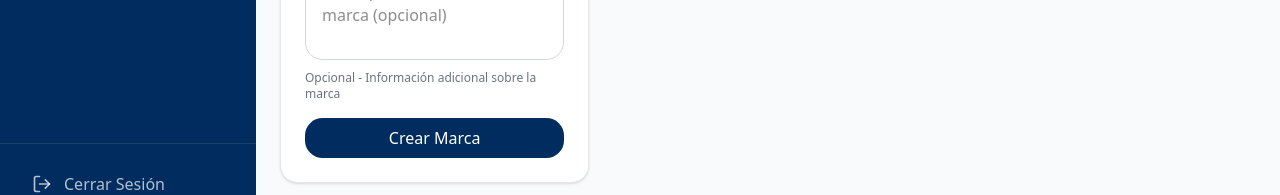
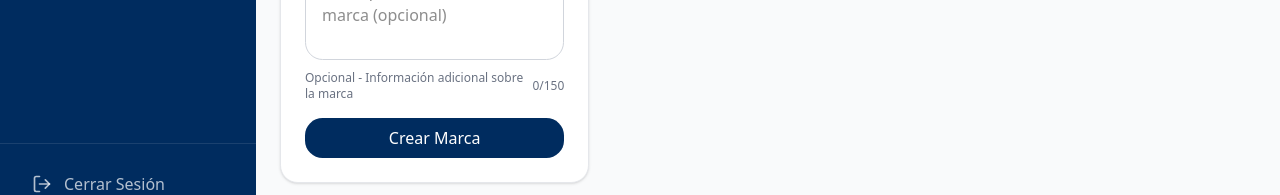
Before and after one commit to Doarmfando/Catalogo, a Next.js app: page /admin/marcas in a window 1280 px wide. Shown: the part 576-771 px from the top of the page. Built offline with nearby package versions, Linux system fonts and the light colour scheme; no server answers; the database is empty.

Commit message:
description en marcas/admin, cards home brands

```diff
--- a/src/features/admin-brands/components/brand-form.tsx
+++ b/src/features/admin-brands/components/brand-form.tsx
@@ -39,6 +39,8 @@ export function BrandForm({ initialData, mode = "create" }: BrandFormProps) {
   const [logoPreview, setLogoPreview] = useState<string | null>(null);
   const [submitting, setSubmitting] = useState(false);
   const [imageError, setImageError] = useState(false);
+
+  const MAX_DESCRIPTION_LENGTH = 150;
 
   useEffect(() => {
     if (initialData) {
@@ -233,14 +235,24 @@ export function BrandForm({ initialData, mode = "create" }: BrandFormProps) {
           </label>
           <textarea
             value={description}
-            onChange={(e) => setDescription(e.target.value)}
+            onChange={(e) => {
+              if (e.target.value.length <= MAX_DESCRIPTION_LENGTH) {
+                setDescription(e.target.value);
+              }
+            }}
             rows={3}
+            maxLength={MAX_DESCRIPTION_LENGTH}
             className="w-full px-4 py-2 border border-gray-300 rounded-lg focus:ring-2 focus:ring-[#002C5F] focus:border-transparent outline-none resize-none"
             placeholder="Descripción breve de la marca (opcional)"
           />
-          <p className="mt-1 text-xs text-gray-500">
-            Opcional - Información adicional sobre la marca
-          </p>
+          <div className="mt-1 flex items-center justify-between">
+            <p className="text-xs text-gray-500">
+              Opcional - Información adicional sobre la marca
+            </p>
+            <p className={`text-xs ${description.length >= MAX_DESCRIPTION_LENGTH ? 'text-red-600 font-semibold' : 'text-gray-500'}`}>
+              {description.length}/{MAX_DESCRIPTION_LENGTH}
+            </p>
+          </div>
         </div>
 
         {/* Submit */}
--- a/src/features/home/components/brands-section.tsx
+++ b/src/features/home/components/brands-section.tsx
@@ -90,7 +90,7 @@ export function BrandsSection({ brands }: BrandsSectionProps) {
                     {brand.name}
                   </h3>
                   {brand.description && (
-                    <p className="text-xs text-[#6b7280] mt-1 line-clamp-2">
+                    <p className="text-xs text-[#6b7280] mt-1 leading-relaxed">
                       {brand.description}
                     </p>
                   )}
```
